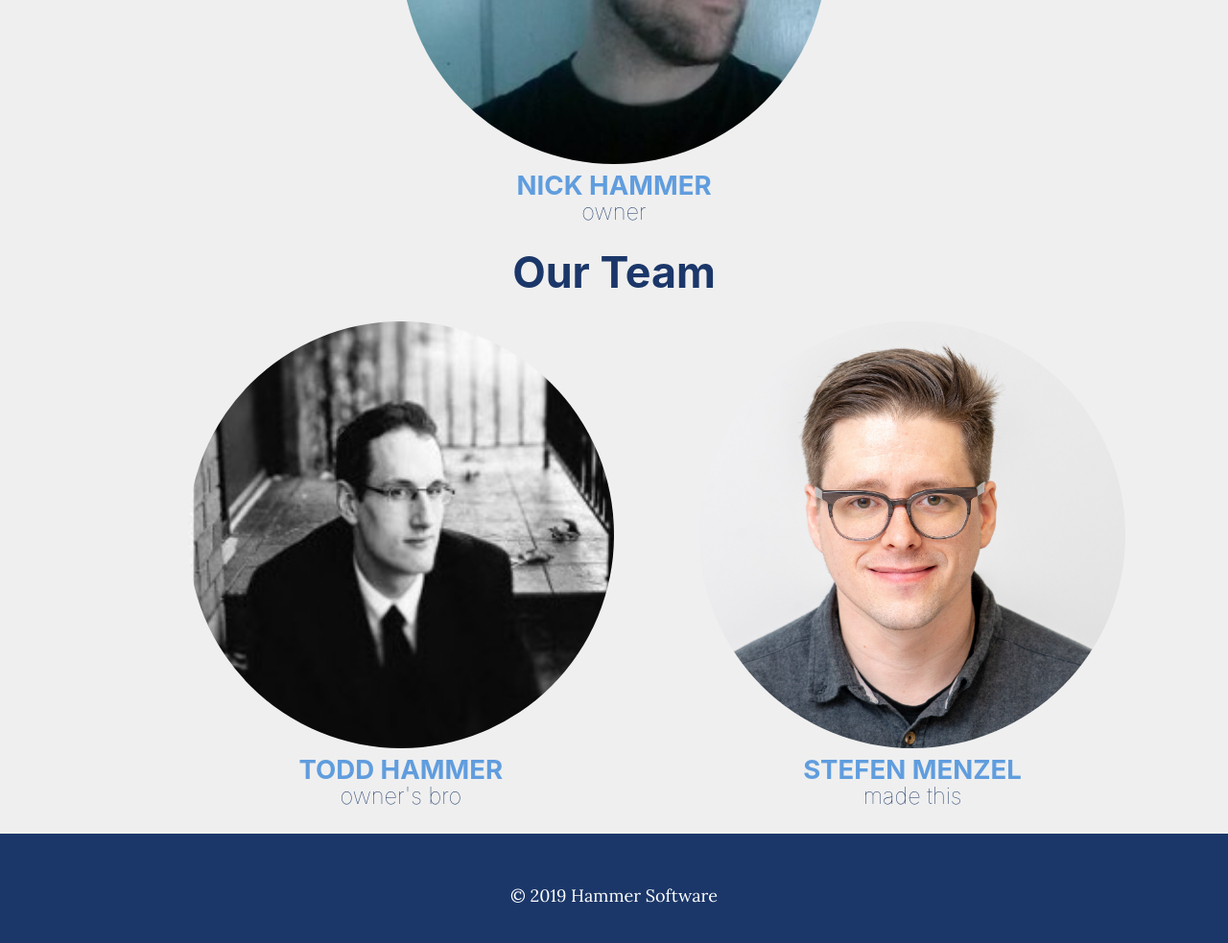
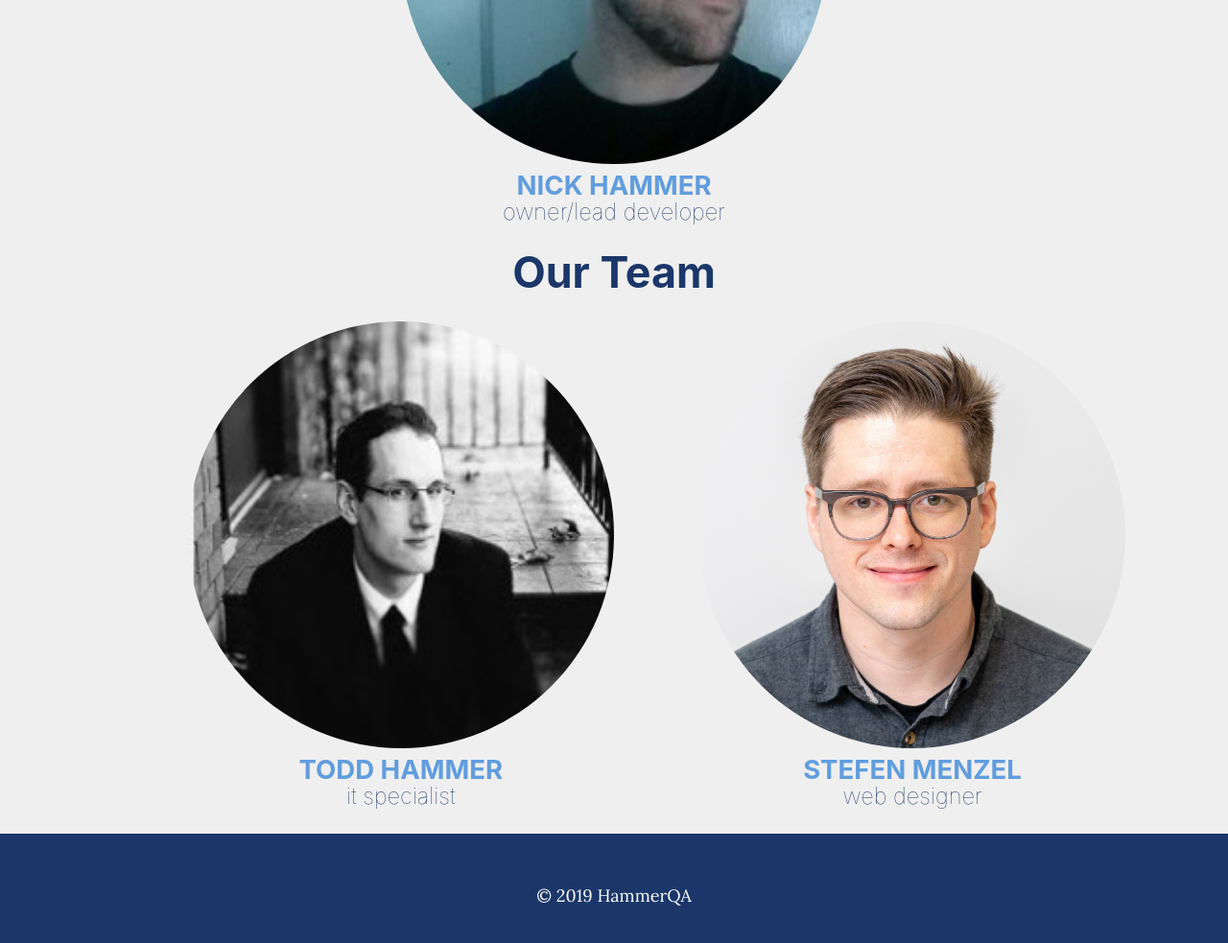
Before and after one commit to karatehammer/consulting_website, a Gatsby site: page /about in a window 1280 px wide. Shown: the part 1603-2586 px from the top of the page at 96% size. Built offline with nearby package versions, Linux system fonts and the light colour scheme; Gatsby itself is replaced by a stand-in of ours.

Commit message:
updating language to HammerQA, updating titles on team screen

```diff
--- a/gatsby-config.js
+++ b/gatsby-config.js
@@ -1,6 +1,6 @@
 module.exports = {
   siteMetadata: {
-    title: `Hammer Software Consulting`,
+    title: `HammerQA`,
     description: `Kick off your next, great Gatsby project with this default starter. This barebones starter ships with the main Gatsby configuration files you might need.`,
     author: `@gatsbyjs`,
   },
--- a/src/components/Footer/Footer.jsx
+++ b/src/components/Footer/Footer.jsx
@@ -11,7 +11,7 @@ class Footer extends Component{
                 <Grid container justify="center" alignItems="center">
                     <Grid item xs={9} sm={9}>
                         <p className={styles.footerText}>
-                            © {new Date().getFullYear()} Hammer Software
+                            © {new Date().getFullYear()} HammerQA
                         </p>
                     </Grid>
                 </Grid>
--- a/src/components/OurTeamPics/OurTeamPics.jsx
+++ b/src/components/OurTeamPics/OurTeamPics.jsx
@@ -24,7 +24,7 @@ class OurTeamPics extends Component{
               md={10}
               className={styles.leadershipHeader}
             >
-              <h2 className={styles.headerText}>Meet the leadership</h2>
+              <h2 className={styles.headerText}>Meet the team</h2>
             </Grid>
             <Grid item xs={10} sm={10} md={10} className={styles.picDiv}>
               <Grid item xs={5} sm={5} md={5} className={styles.picContainer}>
@@ -35,7 +35,7 @@ class OurTeamPics extends Component{
                 />
                 <h4 className={styles.picLabel}>
                   Nick Hammer
-                  <span className={styles.picDesc}>owner</span>
+                  <span className={styles.picDesc}>Owner/Lead Developer</span>
                 </h4>
               </Grid>
             </Grid>
@@ -53,7 +53,7 @@ class OurTeamPics extends Component{
                 />
                 <h4 className={styles.picLabel}>
                   Todd Hammer
-                  <span className={styles.picDesc}>owner's bro</span>
+                  <span className={styles.picDesc}>IT Specialist</span>
                 </h4>
               </Grid>
               <Grid item xs={1} sm={1} md={1}></Grid>
@@ -65,7 +65,7 @@ class OurTeamPics extends Component{
                 />
                 <h4 className={styles.picLabel}>
                   Stefen Menzel
-                  <span className={styles.picDesc}>Made this</span>
+                  <span className={styles.picDesc}>Web Designer</span>
                 </h4>
               </Grid>
             </Grid>
```
Also changed, not shown: README.md.
